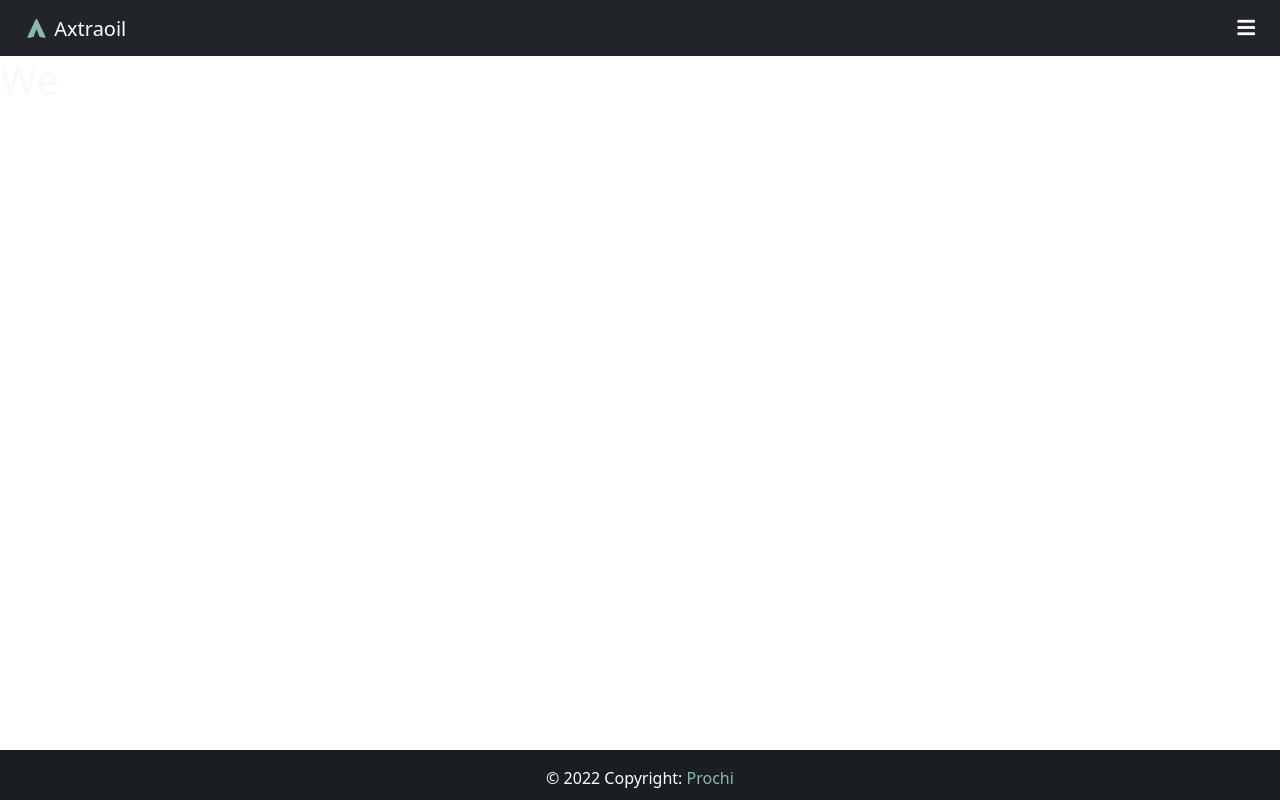
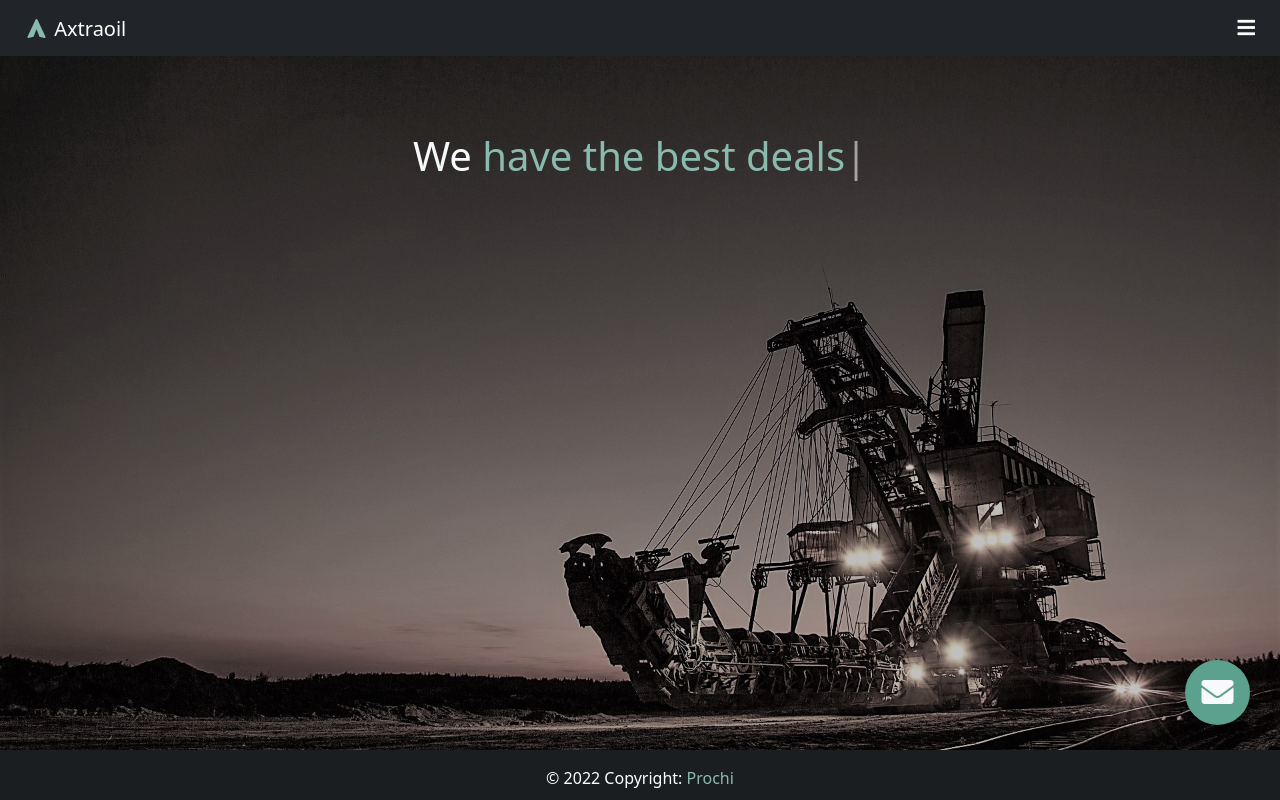
Before and after one commit to preciousimo/inbox, a Django app: page / in a window 1280 px wide. Run offline with Django 3.2, Linux system fonts and the light colour scheme; some libraries are stand-ins or nearby versions.

Commit message:
Create typed effect in home page!

```diff
--- a/App/static/css/style.css
+++ b/App/static/css/style.css
@@ -22,3 +22,32 @@ html, body {
     color: #fff;
     cursor: pointer;
 }
+
+/* MESSAGE (PULSE) */
+.pulse {
+    width: 65px;
+    height: 65px;
+    border-radius: 50%;
+    position: fixed;
+    right: 30px;
+    bottom: 75px;
+    padding: 5px;
+    animation: animate 3s linear infinite;
+}
+@keyframes animate {
+    0%{box-shadow: 0 0 0 0 rgba(1, 152, 117, .7), 0 0 0 0 rgb(1, 152, 117, .7);}
+    40%{box-shadow: 0 0 0 0 rgba(255, 109, 74, 0), 0 0 0 0 rgb(1, 152, 117, .7);}
+    80%{box-shadow: 0 0 0 0 rgba(255, 109, 74, 0), 0 0 0 30px rgb(255, 109, 74, 0);}
+    100%{box-shadow: 0 0 0 0 rgba(255, 109, 74, 0), 0 0 0 30px rgb(255, 109, 74, 0);}
+}
+
+/* TYPED EFFECT */
+.block-postion {
+    width: 80%;
+    position: absolute;
+    top: 20%;
+    left: 50%;
+    margin-right: -50%;
+    transform: translate(-50%, -50%);
+    text-align: center;
+}
--- a/App/templates/base.html
+++ b/App/templates/base.html
@@ -26,6 +26,17 @@
 
 <body>
     <div class="wrapper">
+
+        <!-- Background image -->
+        <style>
+            body{
+                background-image: url("/static/img/home.jpg/");
+                background-position: 0px;
+                background-repeat: no-repeat;
+                background-attachment: fixed;
+                background-size: cover;
+            }
+        </style>
         <!-- Navbar -->
         <header>
             <nav class="navbar navbar-expand-lg navbar-dark bg-dark">
@@ -97,6 +108,23 @@
     <!-- Typed JS -->
     <script src="https://cdn.jsdelivr.net/npm/typed.js@2.0.12"></script>
     <!-- Static JS -->
+    <script src={% static "js/script.js" %}></script>
+    <!-- Typed JS -->
+    {% block typed %}
+    <script>
+        var typed = new Typed('#element', {
+            strings: [
+                'are an oil company',
+                'extract oil and gas',
+                'have the best deals',
+                'offer free quote',
+            ],
+            typeSpeed: 50,
+            backSpeed: 30,
+            loop: true
+        });
+    </script>
+    {% endblock typed %}
 </body>
 
 </html>
--- a/App/templates/home.html
+++ b/App/templates/home.html
@@ -10,4 +10,11 @@
         <span id="element" style="color: #8abaae;"></span>
     </h1>
 </div>
+
+<!-- Message -->
+<div>
+    <button style="background-color: #5ca08e;" class="btn text-light pulse">
+        <i class="fas fa-envelope fa-2x"></i>
+    </button>
+</div>
 {% endblock content %}
```
